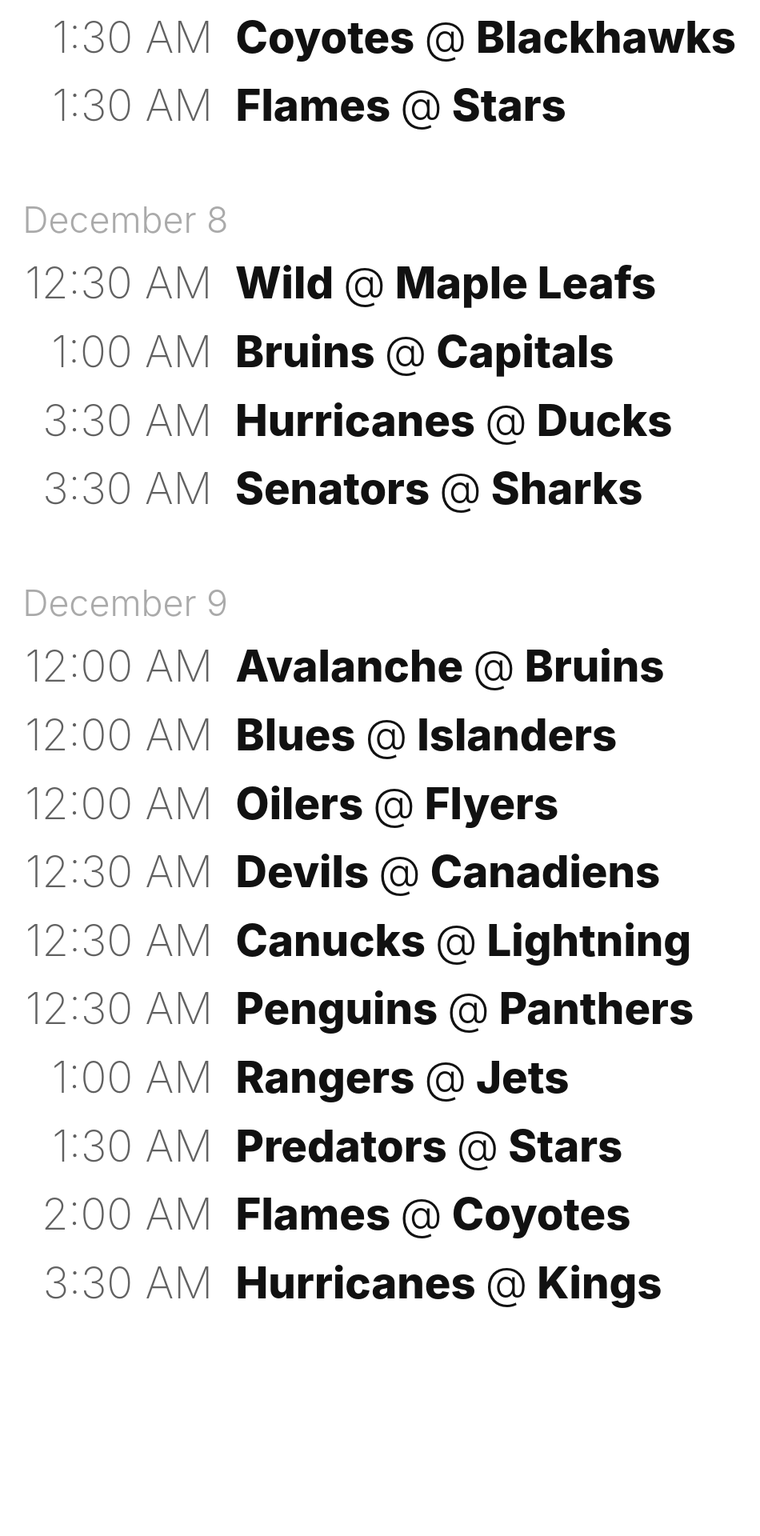
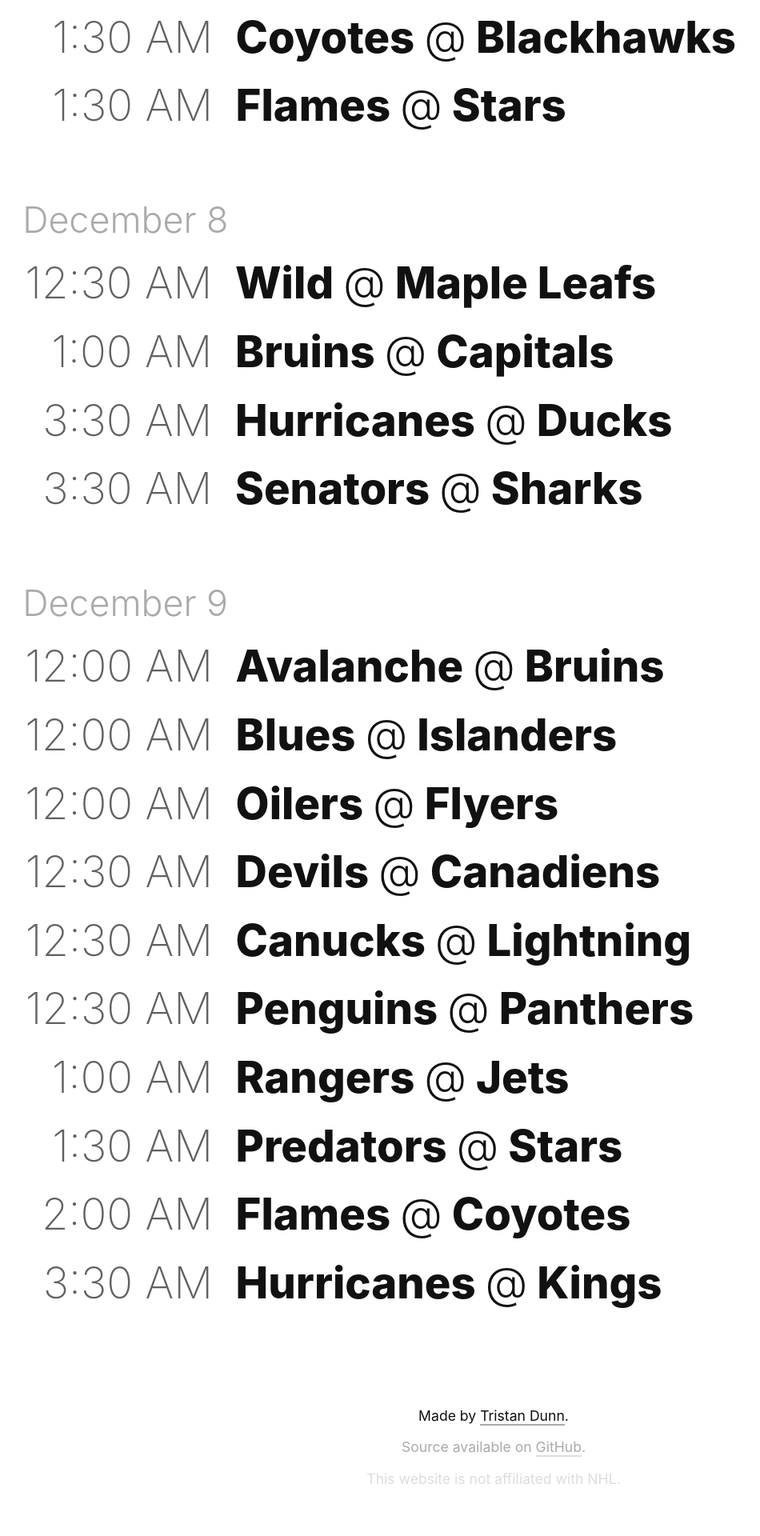
Before and after one commit to tristandunn/hockey, a Jekyll site: the page built from index.html, in a window 1280 px wide. Shown: the part 3583-5503 px from the top of the page at 80% size, without its empty margins (23-973 px from the left). Built offline with Jekyll 4.4.1, drawn with Linux system fonts in a browser that asks for light colours; before the commit the page ends 5282 px from its top, so only the background shows below that.

Commit message:
Add a basic footer.

```diff
--- a/_includes/css/application.scss
+++ b/_includes/css/application.scss
@@ -89,3 +89,35 @@
     }
   }
 }
+
+footer {
+  padding: 4vw;
+  text-align: center;
+
+  a {
+    color: $black;
+    border-bottom: 0.1rem solid $gray;
+
+    &:hover {
+      color: $blue;
+      border-color: $blue;
+    }
+  }
+
+  p {
+    font-size: 0.8rem;
+    line-height: 2.25;
+
+    + p {
+      &,
+      a {
+        color: $gray;
+        border-color: $silver;
+      }
+
+      + p {
+        color: $silver;
+      }
+    }
+  }
+}
--- a/_includes/footer.html
+++ b/_includes/footer.html
@@ -1,3 +1,9 @@
+<footer>
+  <p>Made by <a href="https://tristandunn.com">Tristan Dunn</a>.</p>
+  <p>Source available on <a href="https://github.com/tristandunn/hockey">GitHub</a>.</p>
+  <p>This website is not affiliated with NHL.</p>
+</footer>
+
 <script>
   {% include js/application.js %}
 </script>
```
